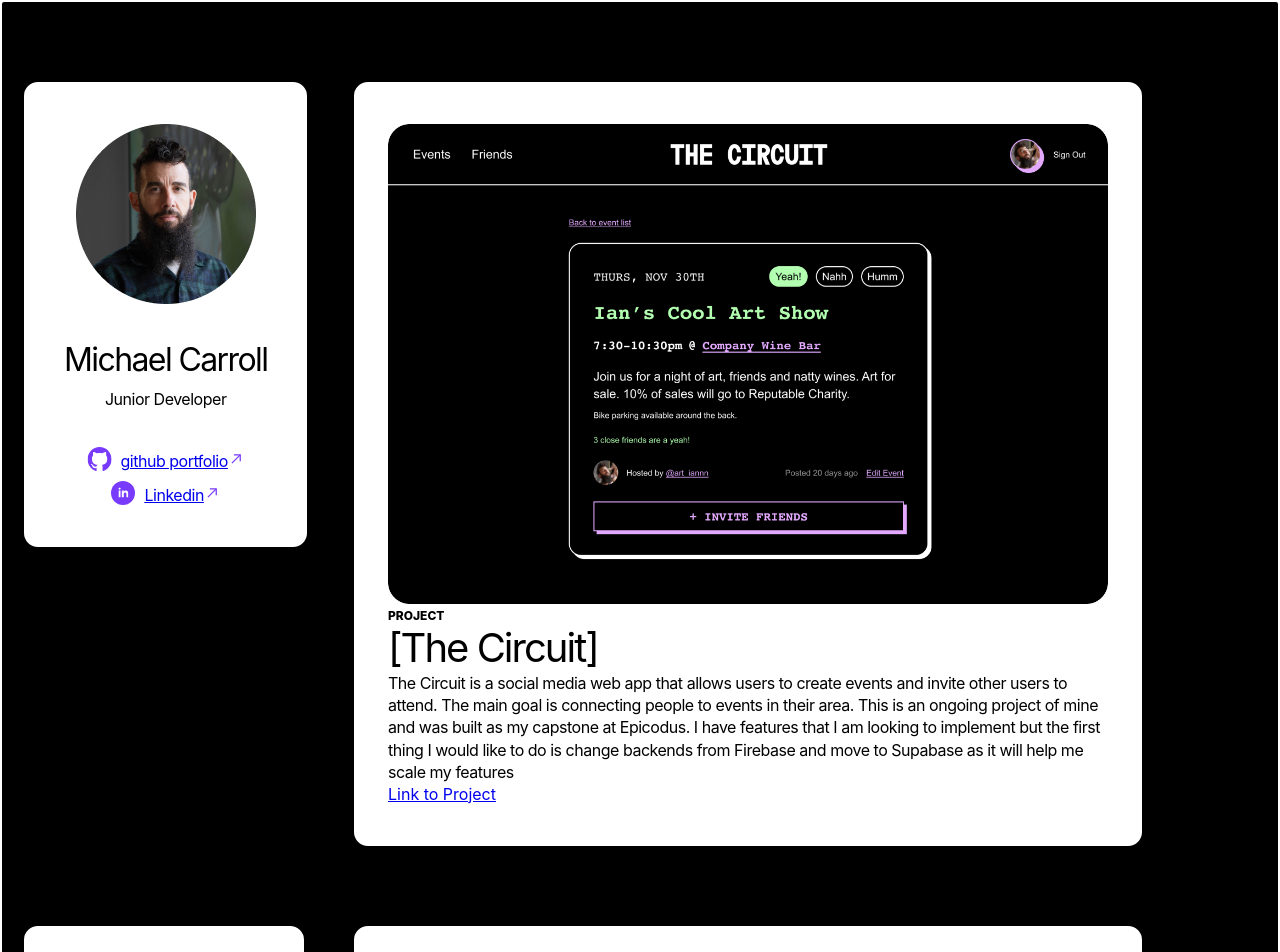
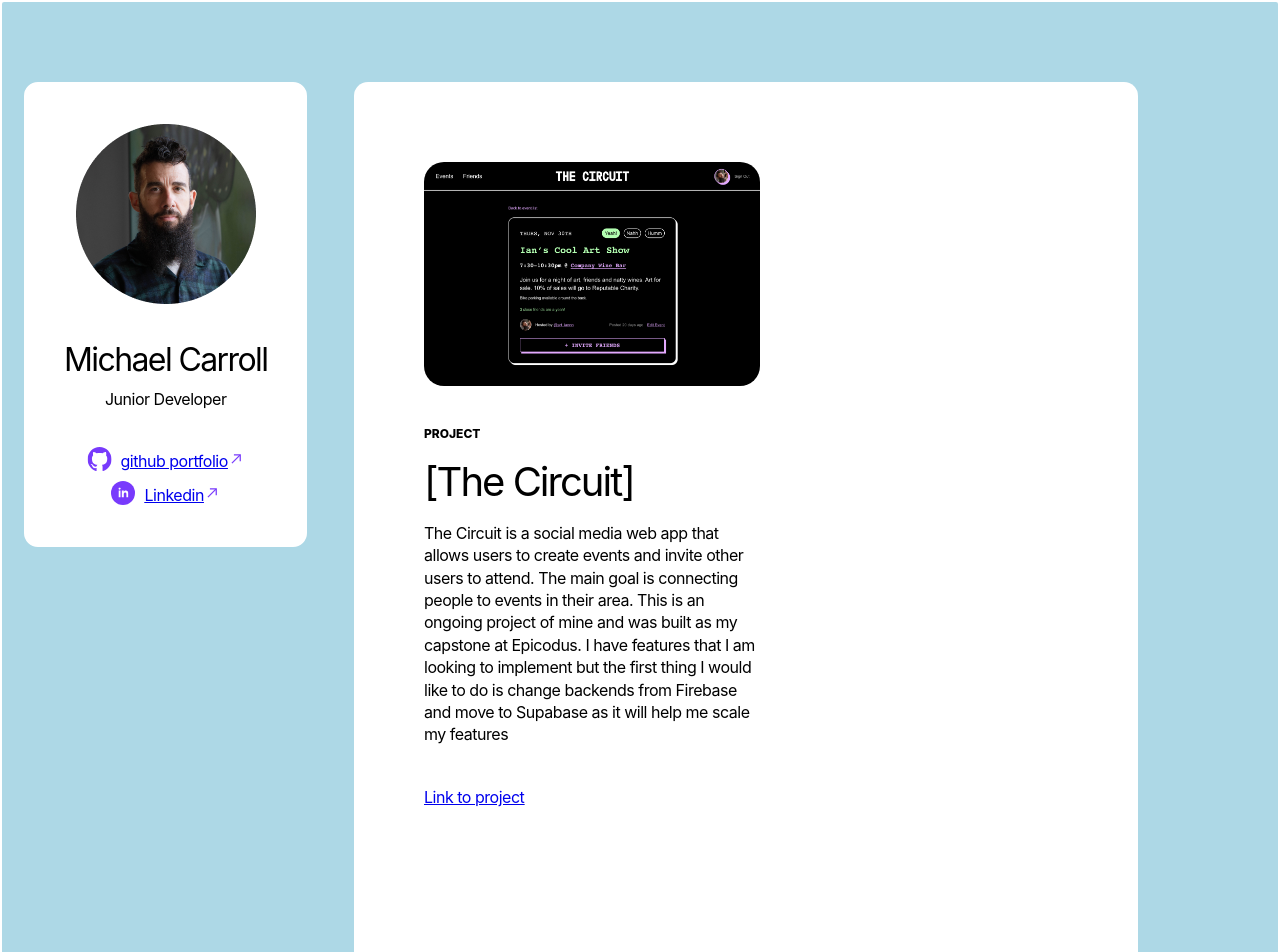
Before and after one commit to mcarroll138/portfolio, a React (Create React App) app: page / in a window 1280 px wide. Shown: the top 952 px of the page. Built offline with nearby package versions, Linux system fonts and the light colour scheme.

Commit message:
update css, debug, WIP

```diff
--- a/src/components/LandingPage.js
+++ b/src/components/LandingPage.js
@@ -10,27 +10,16 @@ export default function LandingPage() {
   const mainDivContainerStyle = {
     border: "2px solid white",
     borderRadius: "4px",
-    background: "black",
+    background: "lightBlue",
     height: "2000vh",
   };
 
   return (
     <div style={mainDivContainerStyle}>
-      <div
-      // style={{ marginRight: 400 }}
-      >
-        <ProfileCard />
-      </div>
-      {/* <Projects /> */}
-      <div>
-        <ProjectList />
-      </div>
-      <div>
-        <ExperienceList />
-      </div>
-      <div>
-        <HistoryBackgroundCard />
-      </div>
+      <ProfileCard />
+      <ProjectList />
+      <ExperienceList />
+      <HistoryBackgroundCard />
     </div>
   );
 }
--- a/src/components/ProjectList.js
+++ b/src/components/ProjectList.js
@@ -6,12 +6,6 @@ import TheCircuit from "../assets/TheCircuit.jpg";
 import TheFactory from "../assets/factory@2x.png";
 
 const projectContainerStyle = {
-  // display: "flex",
-  // flexWrap: "wrap",
-  // flexDirection: "row",
-  // width: "100%",
-
-  maxWidth: 336,
   background: "#ffffff",
   border: "2px solid white",
   borderRadius: "14px",
@@ -19,13 +13,6 @@ const projectContainerStyle = {
   marginBottom: 40,
 };
 const mainProjectList = [
-  {
-    image: CoffeeRoaster,
-    name: "Coffee Roaster Inventory Tracker",
-    description:
-      "A webpage application where a user can track the coffee inventory coming in and going out. Each incoming restock of beans is equal to 130 lbs while each sale of beans deducts one pound from the stock.",
-    link: "https://github.com/mcarroll138/inventory-tracker.git",
-  },
   {
     image: TheFactory,
     name: "Dr. Sillystringz's Factory",
@@ -40,6 +27,13 @@ const mainProjectList = [
       "A webpage application using C# to create and use a database to store both Treats and Flavors in a database and link them by using many to many relationships. This webpage uses authentication to allow users with an account to Create, Edit, and Delete items in the database. If a user is not logged in, the user can only view the treats and flavors stored in the database. Link to GH Page:",
     link: "https://github.com/mcarroll138/PierresTreats.Solution.git",
   },
+  {
+    image: CoffeeRoaster,
+    name: "Coffee Roaster Inventory Tracker",
+    description:
+      "A webpage application where a user can track the coffee inventory coming in and going out. Each incoming restock of beans is equal to 130 lbs while each sale of beans deducts one pound from the stock.",
+    link: "https://github.com/mcarroll138/inventory-tracker.git",
+  },
 ];
 const capstoneProject = {
   image: TheCircuit,
@@ -50,19 +44,18 @@ const capstoneProject = {
 };
 
 function ProjectList() {
+
   return (
     <>
       <div
         id="Capstone Project Container"
         style={{
-          justifyContent: "right",
           marginTop: 80,
           marginLeft: 352,
           marginRight: 20,
           maxWidth: 720,
           right: 0,
           background: "#ffffff",
-          border: "2px solid white",
           borderRadius: "14px",
           display: "flex",
           flexDirection: "column",
@@ -75,72 +68,29 @@ function ProjectList() {
           name={capstoneProject.name}
           description={capstoneProject.description}
           link={capstoneProject.link}
+          isCapstone={true}
         />
       </div>
-      <div style={{ width: 300, height: 0 }}>
-        {mainProjectList.map((projects, index) => (
       <div
-            key={index}
         style={{
           display: "flex",
+          flexDirection: "row-reverse",
           flexWrap: "wrap",
-              flexDirection: "row",
-              width: 280,
-              // marginBottom: 12,
-              // background: "white",
-              // borderRadius: "14px",
-              marginLeft: 22,
-              // marginRight: 22,
+          borderRadius: "14px",
         }}
       >
-            <div style={projectContainerStyle}>
+        {mainProjectList.map((projects, index) => (
           <Projects
             image={projects.image}
             name={projects.name}
             description={projects.description}
             link={projects.link}
-                // key={index}
+            key={index}
           />
-            </div>
-          </div>
-          // </div>
         ))}
       </div>
+      {/* </div> */}
     </>
   );
 }
 export default ProjectList;
-
-{
-  /* <div
-        style={{
-          // flexFlow: "row",
-
-          display: "flex",
-          flexDirection: "row",
-          maxWidth: 336,
-          background: "#ffffff",
-          border: "2px solid white",
-          borderRadius: "14px",
-          // display: "flex",
-          // flexDirection: "column",
-          padding: "40px 38px",
-          // marginBottom: 180,
-          // flexWrap: "wrap",
-          // flexDirection: "rowReverse",
-          // flex: '1 1 100px',
-          // alignItems: "flexEnd",
-          // marginLeft: 330,
-          // marginTop: 80,
-          // justifyContent: "spaceEvenly",
-          //above is old
-          // display: "inlineFlex",
-          // alignItems: "flexStart",
-          // marginLeft: 330,
-          // marginTop: 80,
-          // width: 360,
-          // justifyContent: "spaceBetween",
-          // flexWrap: "wrap",
-          alignContent: 'spaceBetween',
-        }} */
-}
--- a/src/components/Projects.js
+++ b/src/components/Projects.js
@@ -4,40 +4,41 @@ import PropTypes from "prop-types";
 import CoffeeRoaster from "../assets/Frame 3.svg";
 
 function Projects(props) {
-  const profileContainerStyle = {
-    // background: "#ffffff",
-    // border: "2px solid white",
-    // borderRadius: "14px",
-    // display: "flex",
-    // flexDirection: "column",
-    // padding: "40px 38px",
-    // marginBottom: 80,
-    // alignItems: "center",
-    // gap: "40px",
-    // marginLeft: 22,
-    // marginRight: 22,
-    // width: 320,
+  console.log(props);
+  const projectContainerStyle = {
+    background: "#ffffff",
+    borderRadius: "14px",
+    display: "flex",
+    flexDirection: "column",
+    padding: "40px 38px",
+    marginBottom: 80,
+    marginRight: 22,
+    maxWidth: 336,
   };
   const projectImageStyle = {
+    // maxWidth: 276,
+    maxWidth: props.isCapstone ? 720 : "100%",
     width: "100%",
     height: "auto",
     borderRadius: 20,
-
-    // height: 1272,
-    // borderRadius: 20,
-    // background: "#F1EBFF",
+    background: "#F1EBFF",
   };
   const projectTitleStyle = {
     fontFamily: "inter",
     fontSize: 12,
     fontWeight: 800,
     textTransform: "uppercase",
+    // maxWidth: "100%",
+    marginTop: 40,
+    marginBottom: 16,
+    maxWidth: 336,
   };
   const projectNameStyle = {
     fontFamily: "inter",
     fontSize: 40,
     fontWeight: 400,
     letterSpacing: "-2px",
+    maxWidth: "100%",
   };
   const projectDescriptionStyle = {
     fontFamily: "inter",
@@ -45,17 +46,38 @@ function Projects(props) {
     fontWeight: 400,
     lineHeight: "140%",
     letterSpacing: "-.48px",
+    maxWidth: "100%",
+    marginTop: 16,
+    marginBottom: 40,
+  };
+  const projectLinkStyle = {
+    fontFamily: "inter",
+    fontSize: 16,
+    fontWeight: 400,
+    lineHeight: "140%",
+    letterSpacing: "-.48px",
+    textDecorationLine: "underline",
   };
   return (
     <div>
-      <div style={projectImageStyle} id="projectImageStyle">
-        <img src={props.image} style={projectImageStyle} alt=""></img>
-      </div>
-      <div style={projectTitleStyle}>Project</div>
-      <div style={projectNameStyle}>[{props.name}]</div>
-      <div style={projectDescriptionStyle}>{props.description}</div>
-      <div>
-        <a href={props.link}>Link to Project</a>
+      <div style={projectContainerStyle}>
+        <img
+          src={props.image}
+          style={
+            props.isCapstone
+              ? { maxWidth: 720, ...projectImageStyle }
+              : projectImageStyle
+          }
+          alt=""
+        ></img>
+        <div style={projectTitleStyle}>Project</div>{" "}
+        <div style={projectNameStyle}>
+          [{props.name}]
+          <div style={projectDescriptionStyle}>{props.description}</div>
+          <div style={projectLinkStyle}>
+            <a href={props.link}>Link to project</a>
+          </div>
+        </div>
       </div>
     </div>
   );
@@ -66,5 +88,6 @@ Projects.propTypes = {
   description: PropTypes.string,
   link: PropTypes.string,
   image: PropTypes.string,
+  isCapstone: PropTypes.bool,
 };
 export default Projects;
```
Lines whose indentation alone changed are shown as unchanged.
